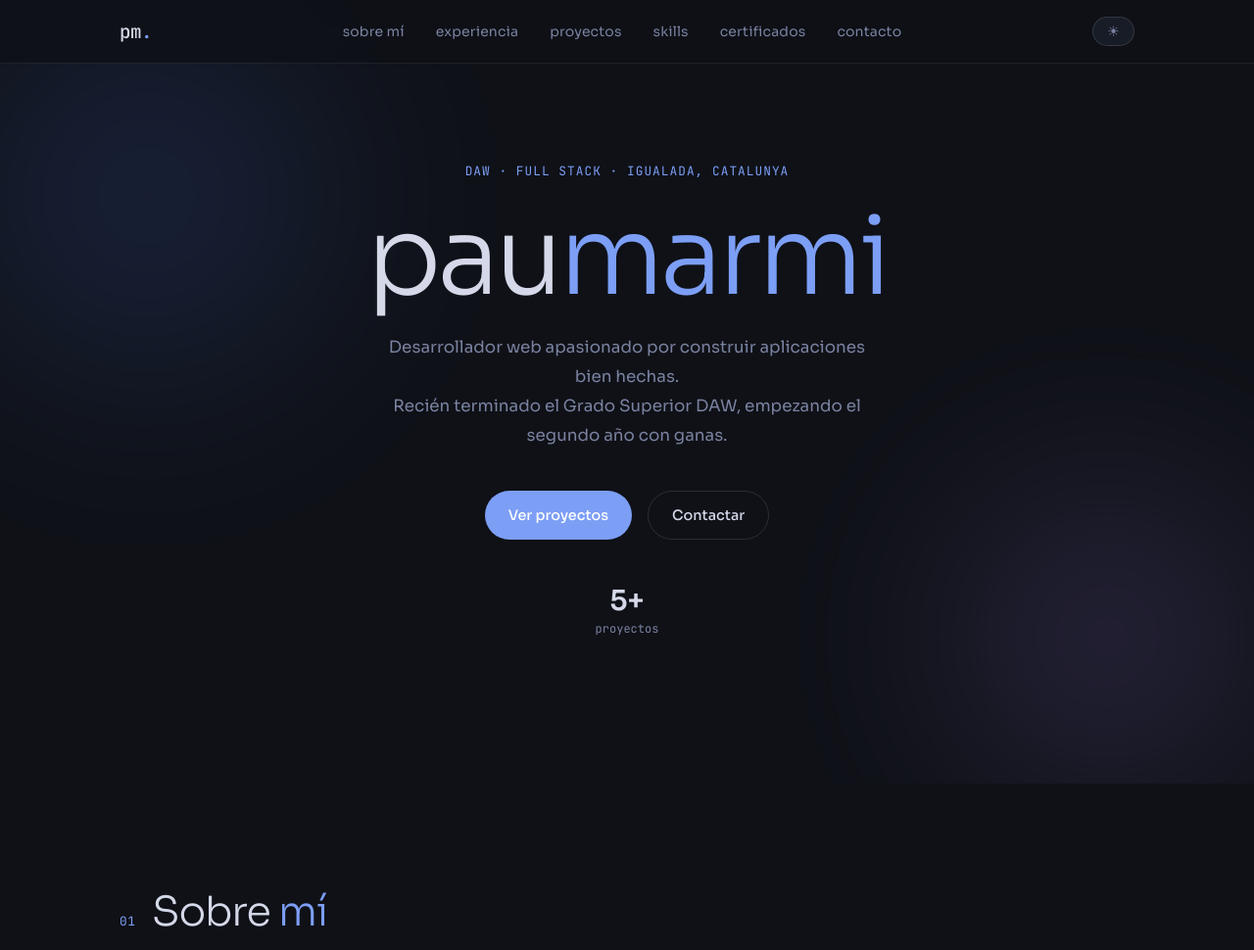
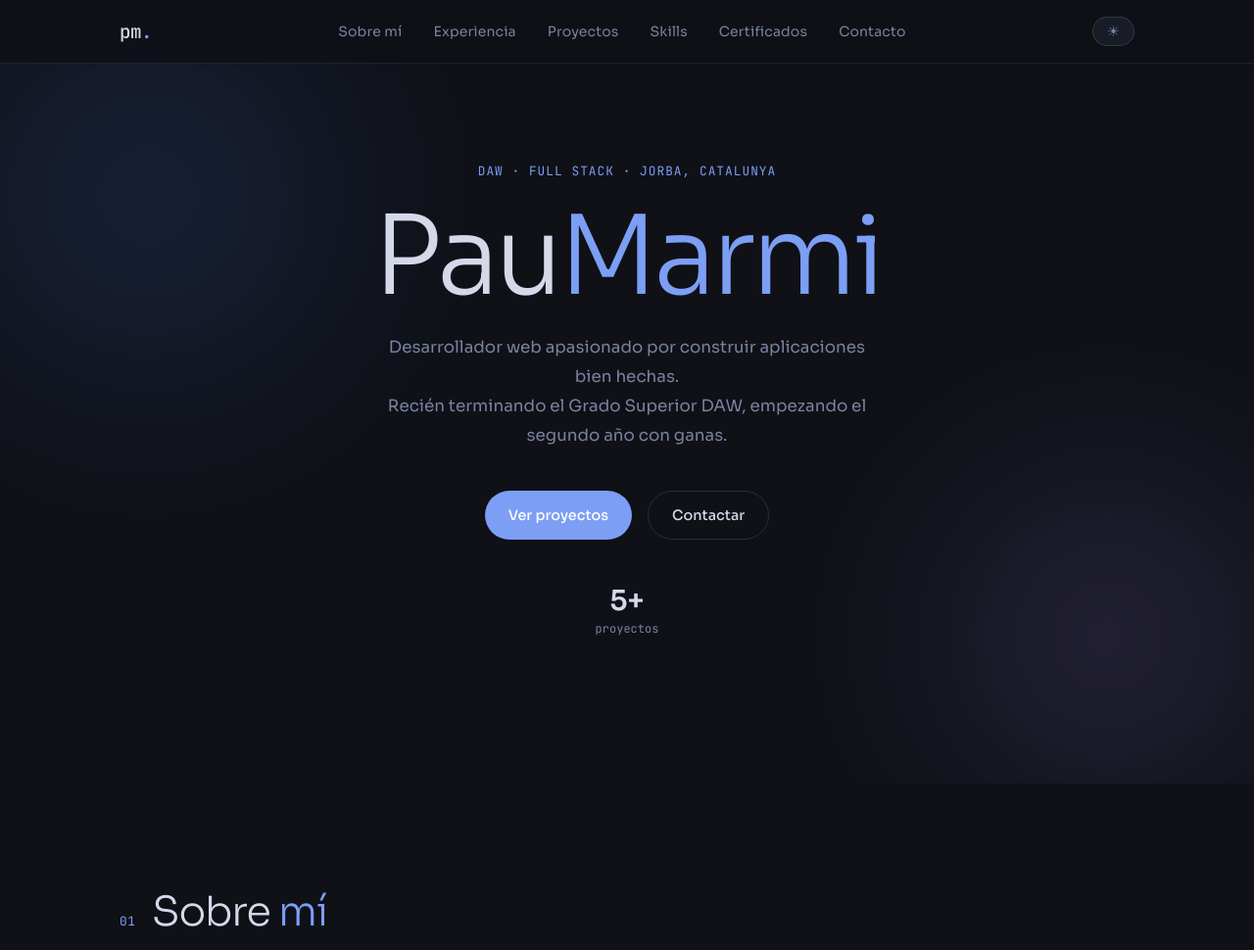
Before and after one commit to PMarmi/pmarmiweb, a plain HTML site: page index.html in a window 1280 px wide. Shown: the top 970 px of the page at 98% size. Drawn offline with Linux system fonts and the light colour scheme.

Commit message:
pequeños cambios

```diff
--- a/index.html
+++ b/index.html
@@ -17,12 +17,12 @@
     <div class="nav-inner">
       <a href="#inicio" class="nav-logo">pm<span class="dot">.</span></a>
       <ul class="nav-links">
-        <li><a href="#sobre">sobre&nbsp;mí</a></li>
-        <li><a href="#experiencia">experiencia</a></li>
-        <li><a href="#proyectos">proyectos</a></li>
-        <li><a href="#habilidades">skills</a></li>
-        <li><a href="#certificados">certificados</a></li>
-        <li><a href="#contacto">contacto</a></li>
+        <li><a href="#sobre">Sobre&nbsp;mí</a></li>
+        <li><a href="#experiencia">Experiencia</a></li>
+        <li><a href="#proyectos">Proyectos</a></li>
+        <li><a href="#habilidades">Skills</a></li>
+        <li><a href="#certificados">Certificados</a></li>
+        <li><a href="#contacto">Contacto</a></li>
       </ul>
       <div class="nav-right">
         <button class="theme-toggle" id="themeToggle" aria-label="Cambiar tema">
@@ -35,12 +35,12 @@
       </div>
     </div>
     <div class="nav-mobile" id="navMobile">
-      <a href="#sobre" onclick="closeMobile()">sobre mí</a>
-      <a href="#experiencia" onclick="closeMobile()">experiencia</a>
-      <a href="#proyectos" onclick="closeMobile()">proyectos</a>
-      <a href="#habilidades" onclick="closeMobile()">skills</a>
-      <a href="#certificados" onclick="closeMobile()">certificados</a>
-      <a href="#contacto" onclick="closeMobile()">contacto</a>
+      <a href="#sobre" onclick="closeMobile()">Sobre mí</a>
+      <a href="#experiencia" onclick="closeMobile()">Experiencia</a>
+      <a href="#proyectos" onclick="closeMobile()">Proyectos</a>
+      <a href="#habilidades" onclick="closeMobile()">Skills</a>
+      <a href="#certificados" onclick="closeMobile()">Certificados</a>
+      <a href="#contacto" onclick="closeMobile()">Contacto</a>
     </div>
   </nav>
 
@@ -51,13 +51,13 @@
       <div class="hero-glow g2"></div>
     </div>
     <div class="hero-content">
-      <p class="hero-tag">DAW · Full Stack · Igualada, Catalunya</p>
+      <p class="hero-tag">DAW · Full Stack · Jorba, Catalunya</p>
       <h1 class="hero-name">
-        <span class="hero-first">pau</span><span class="hero-last">marmi</span>
+        <span class="hero-first">Pau</span><span class="hero-last">Marmi</span>
       </h1>
       <p class="hero-desc">
         Desarrollador web apasionado por construir aplicaciones bien hechas.<br>
-        Recién terminado el Grado Superior DAW, empezando el segundo año con ganas.
+        Recién terminando el Grado Superior DAW, empezando el segundo año con ganas.
       </p>
       <div class="hero-actions">
         <a href="#proyectos" class="btn btn-primary">Ver proyectos</a>
```
